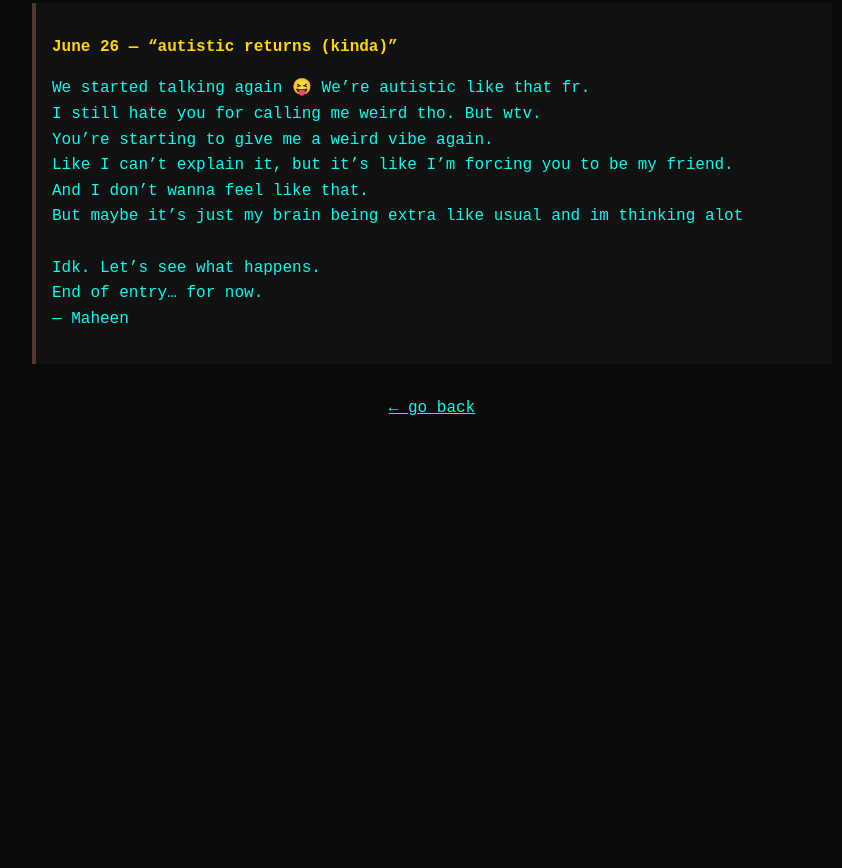
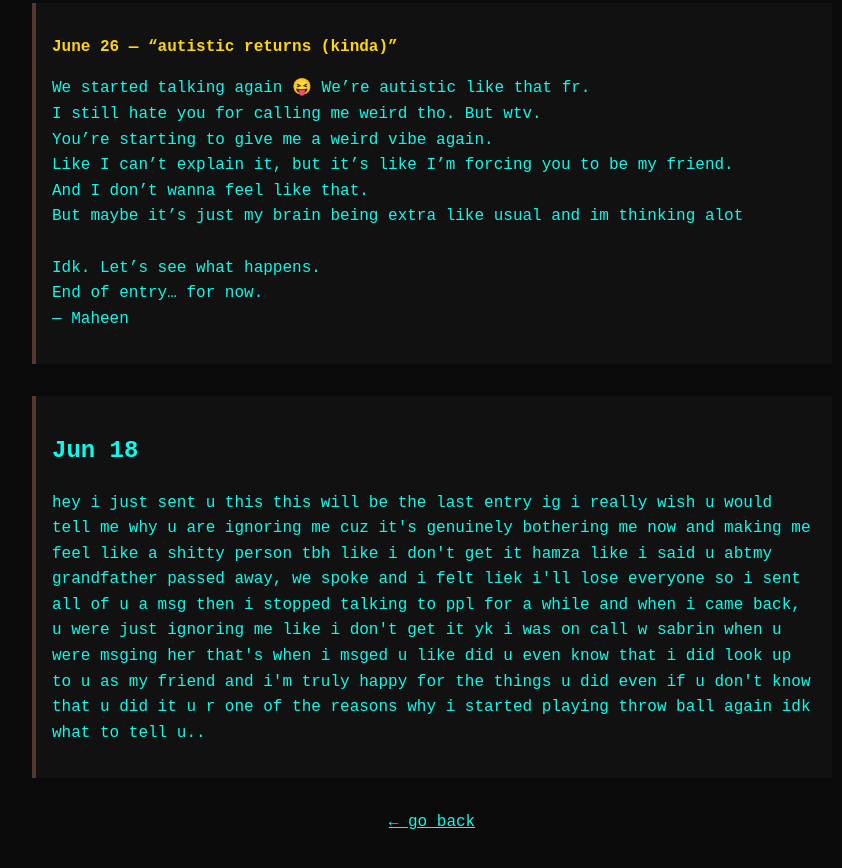
Before and after one commit to maheensyeda020/diary, a plain HTML site: page nolonger.html in a window 1280 px wide. Shown: the part 3891-4759 px from the top of the page, without its empty margins (208-1050 px from the left). Before the commit the page ends 4345 px from the top, so only its background shows below. Drawn offline with Linux system fonts and the light colour scheme.

Commit message:
Update nolonger.html

```diff
--- a/nolonger.html
+++ b/nolonger.html
@@ -136,7 +136,19 @@
     <br>End of entry… for now.
     <br>— Maheen</p>
   </div>
-
+<div class="entry">
+  <h2>Jun 18</h2>
+  <p>hey i just sent u this this will be the last entry ig
+  i really wish u would tell me why u are ignoring me
+  cuz it's genuinely bothering me now and making me feel like a shitty person tbh
+  like i don't get it hamza
+  like i said u abtmy grandfather passed away, we spoke
+  and i felt liek i'll lose everyone so i sent all of u a msg then i stopped talking to ppl for a while
+  and when i came back, u were just ignoring me like i don't get it
+  yk i was on call w sabrin when u were msging her  that's when i msged u  like did u even know that i did look up to u as my friend
+  and i'm truly happy for the things u did  even if u don't know that u did it   u r one of the reasons why i started playing throw ball again
+  idk what to tell u..</p>
+</div>
   <a href="index.html">← go back</a>
 
 </body>
```
